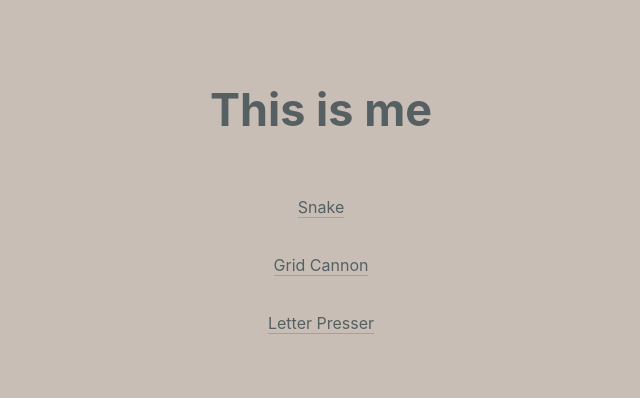
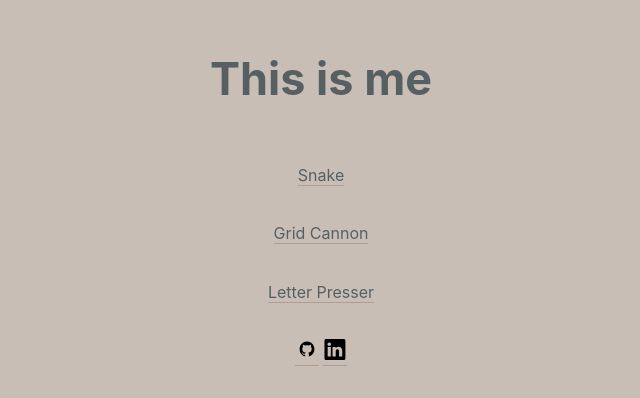
Before and after one commit to seanmailander/seanmailander.github.io, a plain HTML site: page index.html in a window 1280 px wide. Shown: the part 182-580 px from the top of the page, without its empty margins (319-959 px from the left). Drawn offline with Linux system fonts and the light colour scheme.

Commit message:
Add profile links

```diff
--- a/index.html
+++ b/index.html
@@ -16,5 +16,9 @@
     <p>
       <a href="https://letterpresser.now.sh/">Letter Presser</a>
     </p>
+    <p>
+        <a href="https://github.com/seanmailander"><img src="github_icon.svg" /></a>
+        <a href="https://linkedin.com/in/sean-mailander"><img src="linkedin_icon.svg" /></a>
+    </p>
   </body>
 </html>
--- a/style.css
+++ b/style.css
@@ -109,6 +109,10 @@ a:hover {
   border-bottom: 1px solid var(--color-complement-1);
 }
 
+a img {
+    height: 24px;
+}
+
 p {
   text-align: center;
   font-size: 16px;
```
Also changed, not shown: github_icon.svg (added), linkedin_icon.svg (added).
